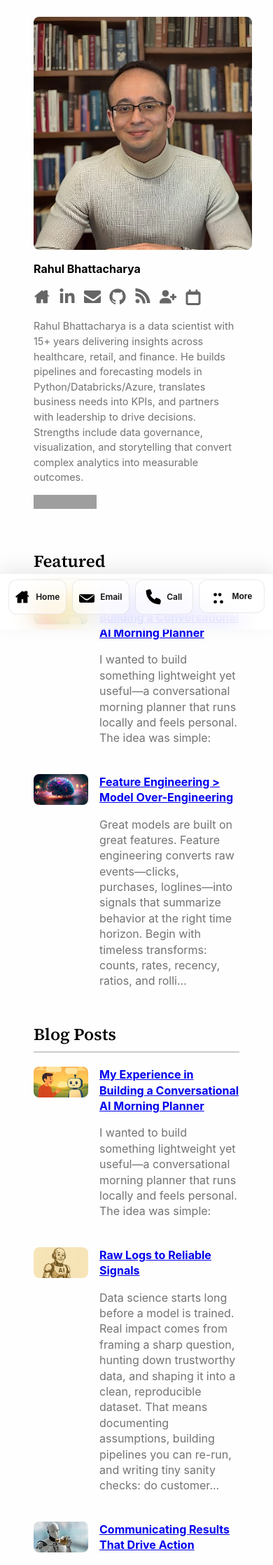
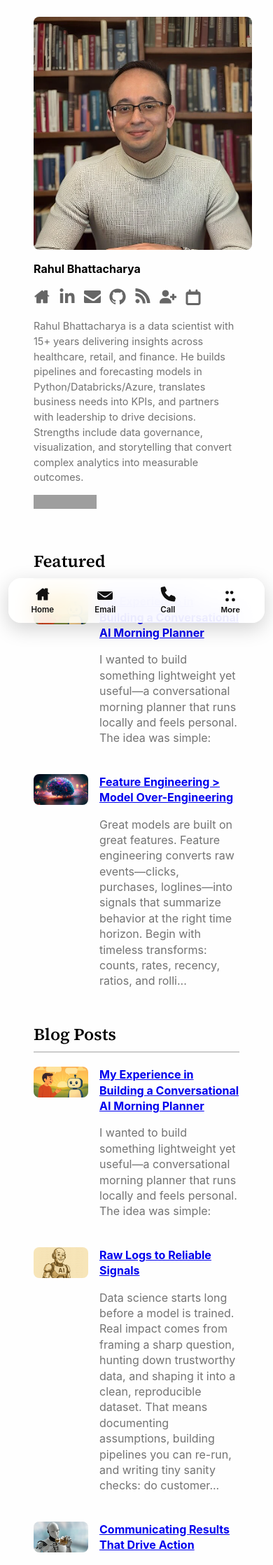
Before and after one commit to RahulBhattacharya1/RahulBhattacharya1.github.io, a Jekyll site: the page built from index.html, in a window 390 px wide. Shown: the top 2236 px of the page at 70% size. Built offline with Jekyll 4.4.1, drawn with Linux system fonts in a browser that asks for light colours; the list of posts is cut into pages by our own code; grey boxes are pictures that could not be loaded.

Commit message:
Update main.scss

```diff
--- a/assets/css/main.scss
+++ b/assets/css/main.scss
@@ -409,82 +409,78 @@
   border-radius: 0 0 8px 8px;
 }
 
-/* ── Mobile Glass Bottom Bar ───────────────────────────── */
+/* ── Mobile Glass Bottom Tab Bar (polished) ───────────────────────── */
+[hidden]{display:none!important;}
+
 @media (max-width: 768px) {
-  body {
-    /* prevent content being hidden behind the bar; respect safe-areas */
-    padding-bottom: calc(72px + env(safe-area-inset-bottom));
+  body{ padding-bottom: calc(84px + env(safe-area-inset-bottom)); }
+
+  .mobile-glassbar{
+    position: fixed; left: 0; right: 0; bottom: 0;
+    z-index: 10010;
+    display: flex; align-items: center; justify-content: center;
+    padding: 10px max(16px, env(safe-area-inset-left)) calc(10px + env(safe-area-inset-bottom)) max(16px, env(safe-area-inset-right));
+    pointer-events: none; /* sheet effect container */
   }
 
-  .mobile-glassbar {
-    position: fixed;
-    left: 0;
-    right: 0;
-    bottom: 0;
-    height: 64px;
-    padding: 8px max(12px, env(safe-area-inset-left)) calc(8px + env(safe-area-inset-bottom)) max(12px, env(safe-area-inset-right));
-    display: flex;
-    justify-content: space-between;
-    gap: 8px;
-    z-index: 9999;
-
-    /* glass effect */
-    background: rgba(255, 255, 255, 0.7);
-    backdrop-filter: saturate(180%) blur(16px);
-    -webkit-backdrop-filter: saturate(180%) blur(16px);
-    border-top: 1px solid rgba(0,0,0,.06);
-    box-shadow: 0 -8px 24px rgba(0,0,0,.08);
+  .mobile-glassbar::before{
+    content:""; position: absolute; left: 12px; right: 12px; bottom: calc(10px + env(safe-area-inset-bottom));
+    height: 64px; border-radius: 18px;
+    background: rgba(255,255,255,.85);
+    backdrop-filter: saturate(180%) blur(18px);
+    -webkit-backdrop-filter: saturate(180%) blur(18px);
+    box-shadow: 0 8px 28px rgba(0,0,0,.18);
+    pointer-events: none;
   }
 
-  .mobile-glassbar .bar-btn {
-    flex: 1 1 0;
-    min-width: 0;
-    height: 48px;
-    border-radius: 12px;
-    border: 1px solid rgba(0,0,0,.08);
-    background: rgba(255,255,255,.6);
-    display: flex;
-    align-items: center;
-    justify-content: center;
-    gap: 8px;
-    text-decoration: none;
-    font-size: 12px;
-    font-weight: 600;
-    color: #111;
-    transition: transform .06s ease, background .15s ease;
+  .mobile-glassbar .bar-btn{
+    pointer-events: auto;
+    -webkit-appearance: none; appearance: none; border: 0; background: none;
+    flex: 1 1 0; min-width: 0;
+    position: relative; z-index: 1;
+    height: 64px; margin: 0 6px;
+    border-radius: 14px;
+    display: inline-flex; flex-direction: column;
+    align-items: center; justify-content: center; gap: 6px;
+    text-decoration: none; color: #111;
+    font-size: 11.5px; font-weight: 600; line-height: 1;
+    padding: 0 6px;
+    transition: transform .08s ease, background .15s ease, color .15s ease, box-shadow .15s ease;
   }
-  .mobile-glassbar .bar-btn:hover { background: rgba(255,255,255,.8); }
-  .mobile-glassbar .bar-btn:active { transform: translateY(1px); }
-  .mobile-glassbar .bar-btn svg { display: block; }
+  .mobile-glassbar .bar-btn:link,
+  .mobile-glassbar .bar-btn:visited{ color:#111; text-decoration:none; }
+  .mobile-glassbar .bar-btn:hover{ background: rgba(255,255,255,.6); }
+  .mobile-glassbar .bar-btn:active{ transform: translateY(1px); }
 
-  /* Posts overlay sheet */
-  .posts-overlay {
-    position: fixed; inset: 0; z-index: 10000;
-    background: rgba(0,0,0,.35);
+  .mobile-glassbar .bar-btn svg{
+    width: 22px; height: 22px; display:block; fill: currentColor;
   }
-  .posts-sheet {
-    position: absolute; left: 0; right: 0;
-    bottom: 0;
-    max-height: 70vh;
-    background: rgba(255,255,255,.9);
-    backdrop-filter: blur(16px);
-    -webkit-backdrop-filter: blur(16px);
-    border-top-left-radius: 18px;
-    border-top-right-radius: 18px;
-    box-shadow: 0 -12px 30px rgba(0,0,0,.2);
-    padding: 12px 16px calc(16px + env(safe-area-inset-bottom)) 16px;
-    overflow: auto;
+
+  /* Active tab “pill” */
+  .mobile-glassbar .bar-btn.is-active{
+    color: #f97316; /* orange */
+    background: #fff;
+    box-shadow: 0 6px 16px rgba(0,0,0,.12);
   }
-  .posts-sheet__header {
-    display: flex; align-items: center; justify-content: space-between;
-    position: sticky; top: 0; background: inherit; padding-bottom: 6px; z-index: 1;
+
+  /* Posts overlay sheet (unchanged functionality, prettier) */
+  .posts-overlay{ position: fixed; inset:0; background: rgba(0,0,0,.35); z-index: 10020; }
+  .posts-sheet{
+    position: absolute; left: 0; right: 0; bottom: 0;
+    max-height: 72vh; overflow:auto;
+    background: rgba(255,255,255,.95);
+    backdrop-filter: blur(16px); -webkit-backdrop-filter: blur(16px);
+    border-top-left-radius: 20px; border-top-right-radius: 20px;
+    box-shadow: 0 -18px 30px rgba(0,0,0,.22);
+    padding: 14px 16px calc(18px + env(safe-area-inset-bottom));
   }
-  .posts-sheet__header h3 { margin: 4px 0; font-size: 16px; }
-  .close-posts {
-    border: 1px solid rgba(0,0,0,.1); background: rgba(255,255,255,.7);
-    border-radius: 10px; padding: 6px 10px; cursor: pointer;
-  }
-  .posts-list { list-style: none; padding: 0; margin: 8px 0 0; }
-  .posts-list li { margin: 0; padding: 10px 0; border-bottom: 1px dashed rgba(0,0,0,.1); }
-  .posts-list a { text-decoration: none; color: #111; font-weight: 600; }
+  .posts-sheet__header{ display:flex; align-items:center; justify-content:space-between; position:sticky; top:0; background:inherit; padding-bottom:8px; z-index:1; }
+  .posts-sheet__header h3{ margin:4px 0; font-size:16px; }
+  .close-posts{ appearance:none; border:1px solid rgba(0,0,0,.12); background:#fff; border-radius:10px; padding:6px 10px; }
+  .posts-list{ list-style:none; margin:8px 0 0; padding:0; }
+  .posts-list li{ padding:12px 0; border-bottom:1px dashed rgba(0,0,0,.12); }
+  .posts-list a{ text-decoration:none; color:#111; font-weight:600; }
 }
+
+/* Hide the bar on large screens */
+@media (min-width: 1024px){ .mobile-glassbar{ display:none; } }
```
